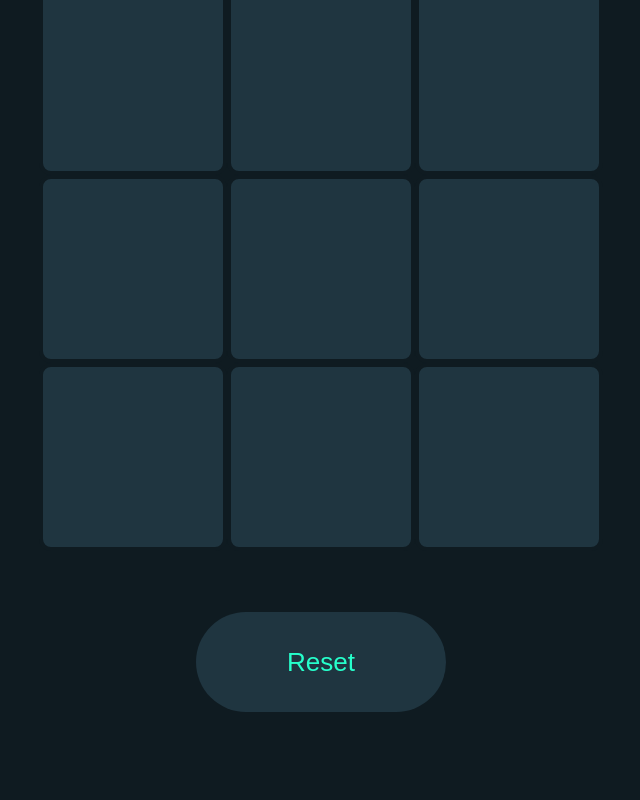
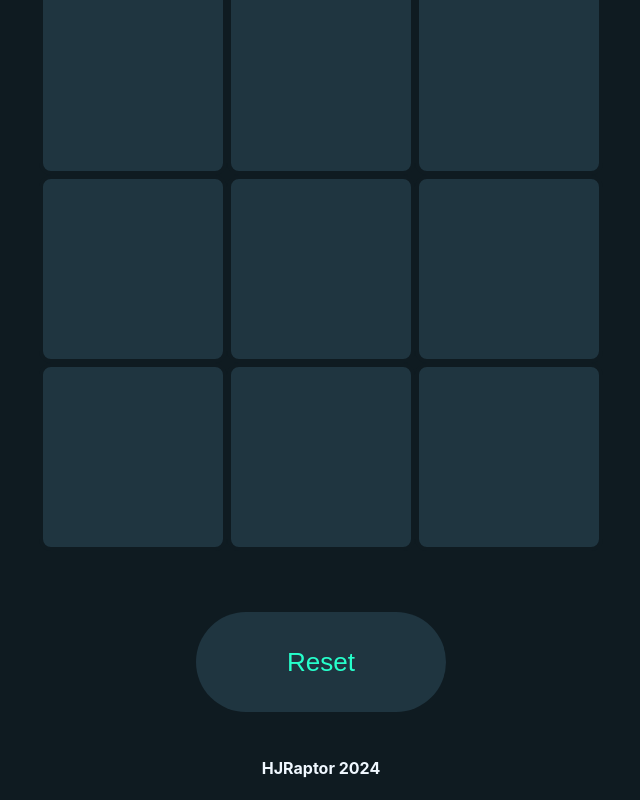
Before and after one commit to HJRaptor/ReactTacToe, a React (Create React App) app: page / in a window 1280 px wide. Shown: the part 235-1035 px from the top of the page, without its empty margins (319-959 px from the left). Before the commit the page ends 972 px from the top, so only its background shows below. Built offline with nearby package versions, Linux system fonts and the light colour scheme.

Commit message:
updated status message

```diff
--- a/src/Components/TicTacToe/TicTacToe.css
+++ b/src/Components/TicTacToe/TicTacToe.css
@@ -43,3 +43,8 @@
 .boxes img{
     margin: 50px 50px;
 }
+
+.footer{
+    color: aliceblue;
+    align-items: center;
+}
--- a/src/Components/TicTacToe/TicTacToe.jsx
+++ b/src/Components/TicTacToe/TicTacToe.jsx
@@ -6,6 +6,8 @@ import cross_icon from '../Assets/cross.png';
 let data = ["", "", "", "", "", "", "", "", ""];
 let score = 0;
 let aiscore = 0;
+let webtitle = "Tic Tac Toe"
+
 
 const ai = () => {
     const emptyCells = data.reduce((acc, val, index) => {
@@ -38,8 +40,8 @@ const TicTacToe = () => {
         } else {
             e.target.innerHTML = `<img src='${cross_icon}'>`;
             data[num] = "x";
-            //randomNumberlist.splice(num,1)
-            ai();
+            setTimeout(ai(),3000)
+
         }
         setCount(count + 1);
         checkWin();
@@ -62,8 +64,10 @@ const TicTacToe = () => {
             if (data[a] && data[a] === data[b] && data[a] === data[c]) {
                 setLock(true);
                 if (data[a] === "x") {
+                    webtitle = "You won..."
                     score += 1;
                 } else if (data[a] === "o") {
+                    webtitle = "You lost!"
                     aiscore += 1;
                 }
                 return;
@@ -76,13 +80,13 @@ const TicTacToe = () => {
         setCount(0);
         setLock(false);
         document.querySelectorAll('.boxes').forEach(box => box.innerHTML = '');
-        let randomNumberlist = [0,1,2,3,4,5,6,7,8];
+        webtitle = "Tic Tac Toe"
     }
 
     return (
         <div>
             <div className='container'>
-                <h1 className="title">Tic Tac Toe<span></span></h1>
+                <h1 className="title">{webtitle}<span></span></h1>
                 <button className="score">You : {score}</button>
                 <button className="score">AI : {aiscore}</button>
                 <div className="board">
@@ -103,6 +107,7 @@ const TicTacToe = () => {
                     </div>
                 </div>
                 <button className="reset" onClick={resetGame}>Reset</button>
+                <footer><h4 className="footer" font>HJRaptor 2024</h4></footer>
             </div>
         </div>
     );
```
